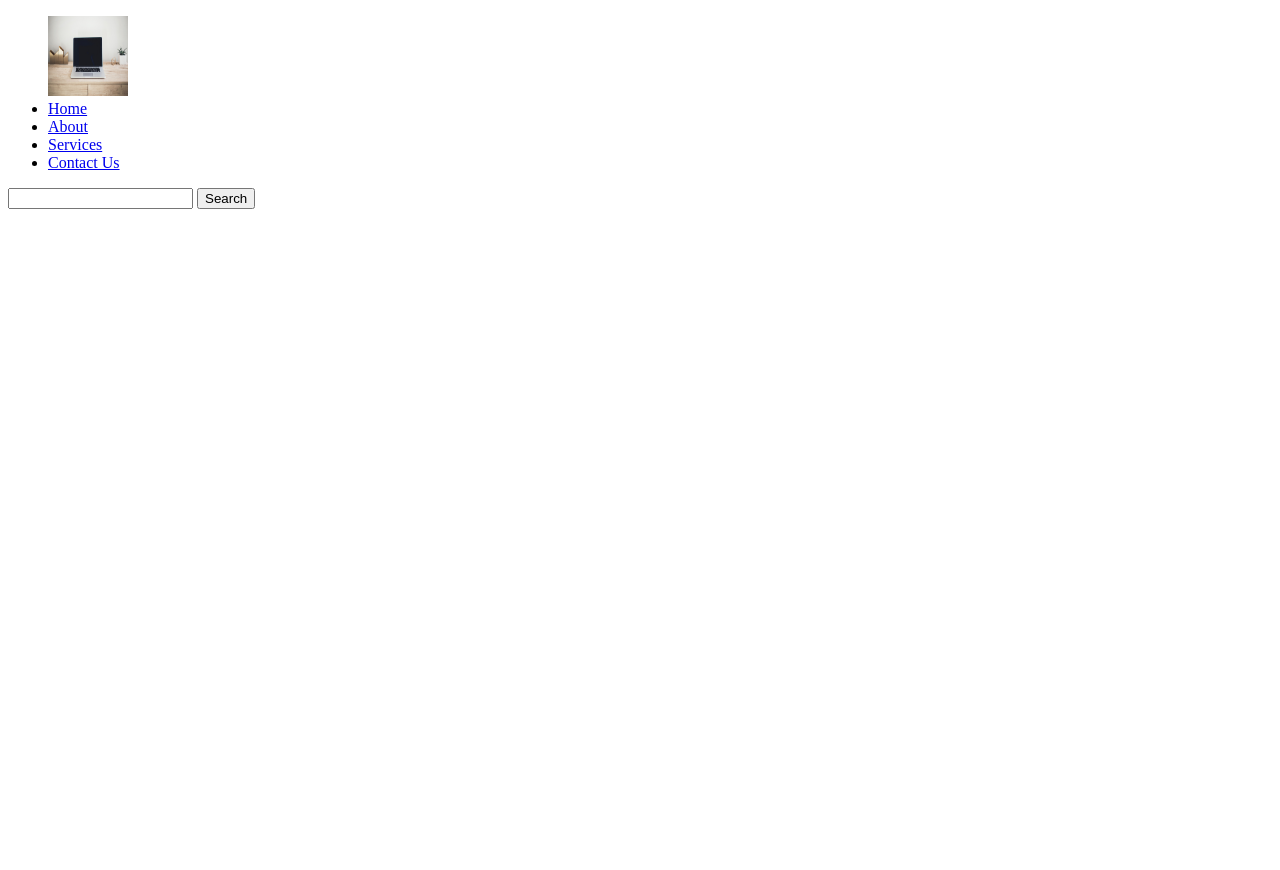
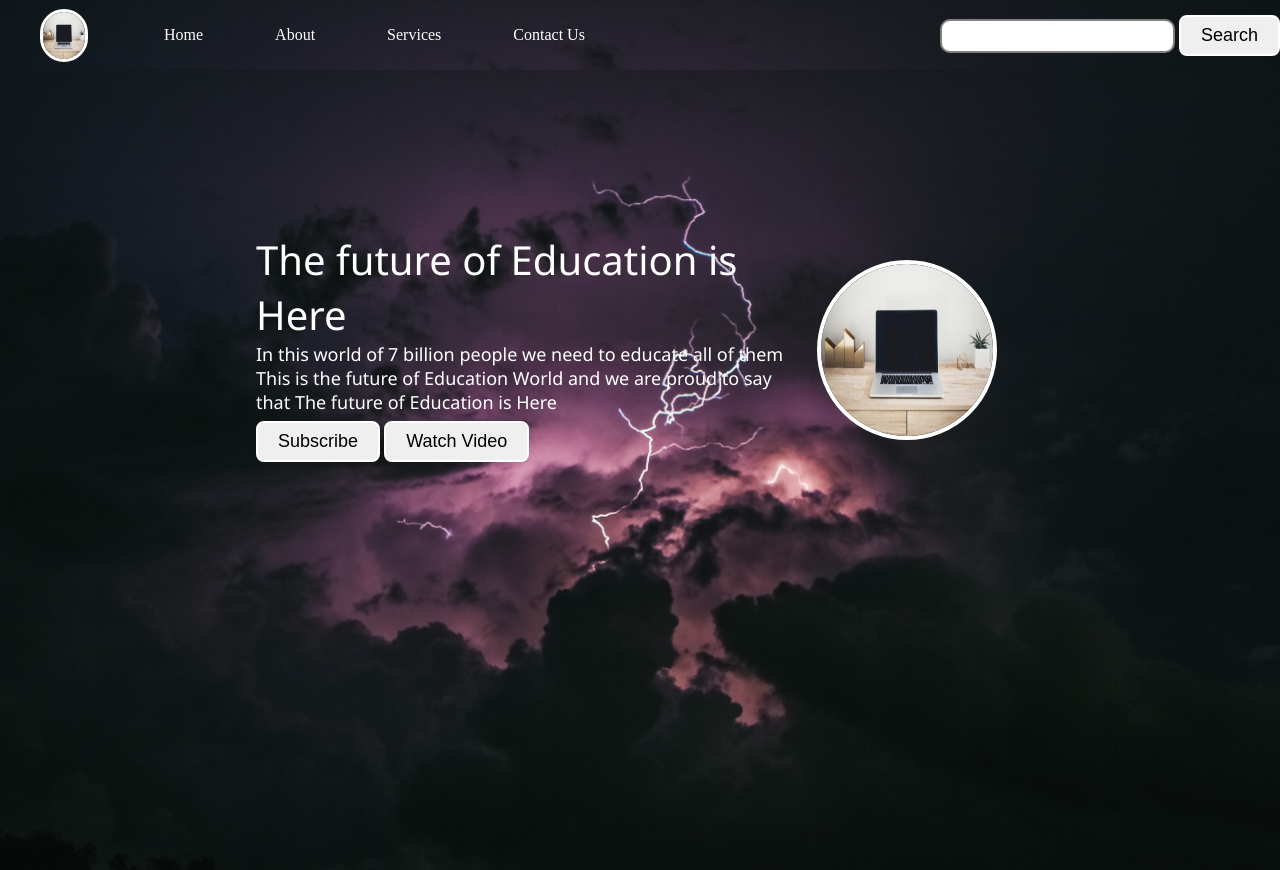
Before and after one commit to vyash5075/Responsive-design, a plain HTML site: page index.html in a window 1280 px wide. Before the commit the page ends 800 px from the top, so only its background shows below. Drawn offline with Linux system fonts and the light colour scheme.

Commit message:
add navbar

```diff
--- /dev/null
+++ b/css/style.css
@@ -0,0 +1,107 @@
+* {
+  box-sizing: border-box;
+  margin: 0;
+  padding: 0;
+}
+
+.logo {
+  width: 20%;
+  display: flex;
+  justify-content: center;
+  align-items: center;
+}
+
+.logo img {
+  width: 38%;
+  height: 53px;
+  border: 3px solid white;
+  border-radius: 50px;
+}
+.navbar {
+  display: flex;
+  justify-content: center;
+  align-items: center;
+  top: 0;
+  position: sticky;
+}
+.nav-list {
+  width: 50%;
+
+  display: flex;
+  align-items: center;
+}
+.nav-list li {
+  list-style-type: none;
+  padding: 26px 36px;
+}
+
+.nav-list li a {
+  text-decoration: none;
+  color: white;
+}
+.nav-list li a:hover {
+  color: grey;
+}
+
+.rightNav {
+  width: 50%;
+  text-align: right;
+}
+
+#search {
+  padding: 5px;
+  font-size: 17px;
+  border: 2px solid grey;
+  border-radius: 10px;
+}
+
+.background {
+  background: rgba(0, 0, 0, 0.7) url("../img/a.jpg");
+  background-size: cover;
+  background-blend-mode: lighten;
+}
+
+.box-main {
+  display: flex;
+  justify-content: center;
+  align-items: center;
+  color: white;
+  font-family: "Segoe UI", Tahoma, Geneva, Verdana, sans-serif;
+  max-width: 60%;
+  margin: auto;
+  height: 70%;
+}
+
+.firstSection {
+  height: 100vh;
+}
+.firstHalf {
+  width: 80%;
+  display: flex;
+  flex-direction: column;
+  justify-content: center;
+}
+.secondHalf {
+  width: 35%;
+}
+.secondHalf img {
+  width: 70%;
+  border: 4px solid white;
+  border-radius: 150px;
+  display: block;
+  margin: auto;
+}
+
+.text-big {
+  font-size: 40px;
+}
+.text-small {
+  font-size: 18px;
+}
+.btn {
+  border: 2px solid white;
+  border-radius: 8px;
+  font-size: 18px;
+  margin: 7px 0;
+  padding: 8px 20px;
+}
--- a/index.html
+++ b/index.html
@@ -4,12 +4,15 @@
     <meta charset="UTF-8">
     <meta http-equiv="X-UA-Compatible" content="IE=edge">
     <meta name="viewport" content="width=device-width, initial-scale=1.0">
+    <link rel='stylesheet' href='./css/style.css'>
     <title>iEducate - Transforming online Education</title>
 </head>
 <body>
- <nav class="navbar">
+ <nav class="navbar background">
      <ul class="nav-list another">
-    <div class="logo"><img style="width:80px; height:80px" src='./b.jpg' alt='logo'</div>
+    <div class="logo">
+        <img  src='./img/b.jpg' alt='logo'/></div>
+
         <li><a href='#home'>Home</a></li>
         <li><a href='#about'>About</a></li>
         <li><a href='#services'>Services</a></li>
@@ -20,5 +23,22 @@
          <button class='btn btn-sm'>Search</button>
      </div>
  </nav>
+ <section class="background firstSection">
+     <div class="box-main">
+         <div class="firstHalf">
+             <p class="text-big">The future of Education is Here</p>
+             <p class="text-small">In this world of 7 billion people we need to educate  all of them This is the future of Education World
+                 and we are proud to say that The future of Education is Here</p>
+                <div class="buttons">
+                    <button class="btn">Subscribe</button>
+                    <button class="btn">Watch Video</button>
+                </div>
+         </div>
+         <div class="secondHalf">
+             <img style='width:180px; height:180px' src='./img/b.jpg' alt='laptop'/>
+         </div>
+     </div>
+
+ </section>
 </body>
 </html>
```
Also changed, not shown: img/a.jpg (renamed from a.jpg), img/b.jpg (renamed from b.jpg).
